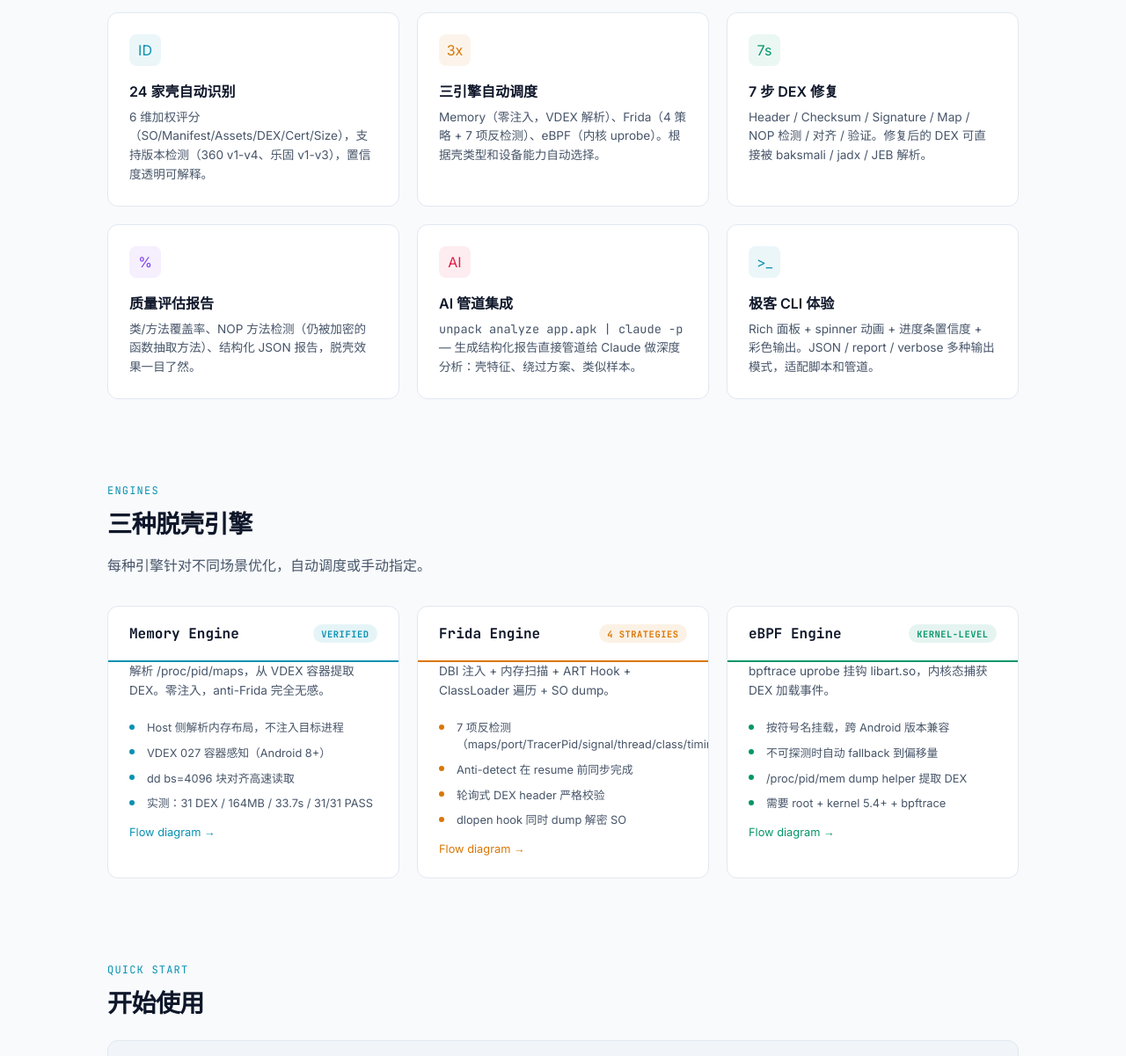
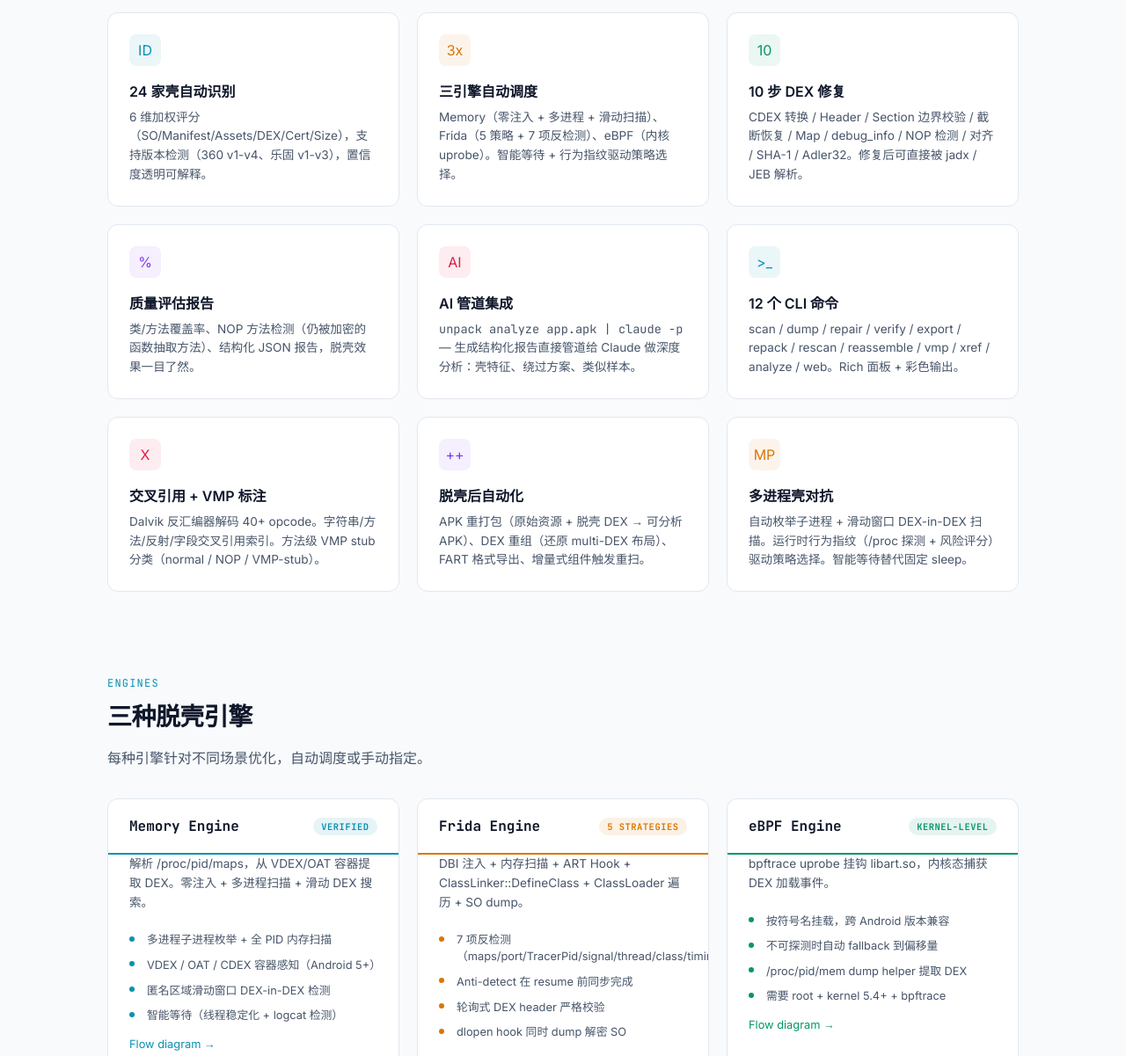
Before and after one commit to overkazaf/unpack, a plain HTML site: page docs/index.html in a window 1280 px wide. Shown: the part 740-1941 px from the top of the page at 88% size. Drawn offline with Linux system fonts and the light colour scheme.

Commit message:
docs: update GitHub Pages with all new features
Feature cards: 10-step repair, 5 Frida strategies, xref+VMP analysis,
post-unpack automation, multi-process support. Engine cards updated.
Quick Start section expanded with 6 new post-unpack commands.

Co-Authored-By: Claude Opus 4.6 (1M context) <noreply@anthropic.com>
Claude-Session: https://claude.ai/code/session_01Pu2hYukHy2CCezoggeg97e

```diff
--- a/docs/index.html
+++ b/docs/index.html
@@ -458,12 +458,12 @@
       <div class="feature-card">
         <div class="feature-icon" style="background:rgba(217,119,6,0.08);color:var(--amber)">3x</div>
         <h3>三引擎自动调度</h3>
-        <p>Memory（零注入，VDEX 解析）、Frida（4 策略 + 7 项反检测）、eBPF（内核 uprobe）。根据壳类型和设备能力自动选择。</p>
+        <p>Memory（零注入 + 多进程 + 滑动扫描）、Frida（5 策略 + 7 项反检测）、eBPF（内核 uprobe）。智能等待 + 行为指纹驱动策略选择。</p>
       </div>
       <div class="feature-card">
-        <div class="feature-icon" style="background:rgba(5,150,105,0.08);color:var(--emerald)">7s</div>
-        <h3>7 步 DEX 修复</h3>
-        <p>Header / Checksum / Signature / Map / NOP 检测 / 对齐 / 验证。修复后的 DEX 可直接被 baksmali / jadx / JEB 解析。</p>
+        <div class="feature-icon" style="background:rgba(5,150,105,0.08);color:var(--emerald)">10</div>
+        <h3>10 步 DEX 修复</h3>
+        <p>CDEX 转换 / Header / Section 边界校验 / 截断恢复 / Map / debug_info / NOP 检测 / 对齐 / SHA-1 / Adler32。修复后可直接被 jadx / JEB 解析。</p>
       </div>
       <div class="feature-card">
         <div class="feature-icon" style="background:rgba(124,58,237,0.08);color:var(--violet)">%</div>
@@ -477,8 +477,23 @@
       </div>
       <div class="feature-card">
         <div class="feature-icon" style="background:rgba(8,145,178,0.08);color:var(--cyan)">&gt;_</div>
-        <h3>极客 CLI 体验</h3>
-        <p>Rich 面板 + spinner 动画 + 进度条置信度 + 彩色输出。JSON / report / verbose 多种输出模式，适配脚本和管道。</p>
+        <h3>12 个 CLI 命令</h3>
+        <p>scan / dump / repair / verify / export / repack / rescan / reassemble / vmp / xref / analyze / web。Rich 面板 + 彩色输出。</p>
+      </div>
+      <div class="feature-card">
+        <div class="feature-icon" style="background:rgba(225,29,72,0.08);color:var(--rose)">X</div>
+        <h3>交叉引用 + VMP 标注</h3>
+        <p>Dalvik 反汇编器解码 40+ opcode。字符串/方法/反射/字段交叉引用索引。方法级 VMP stub 分类（normal / NOP / VMP-stub）。</p>
+      </div>
+      <div class="feature-card">
+        <div class="feature-icon" style="background:rgba(124,58,237,0.08);color:var(--violet)">++</div>
+        <h3>脱壳后自动化</h3>
+        <p>APK 重打包（原始资源 + 脱壳 DEX → 可分析 APK）、DEX 重组（还原 multi-DEX 布局）、FART 格式导出、增量式组件触发重扫。</p>
+      </div>
+      <div class="feature-card">
+        <div class="feature-icon" style="background:rgba(217,119,6,0.08);color:var(--amber)">MP</div>
+        <h3>多进程壳对抗</h3>
+        <p>自动枚举子进程 + 滑动窗口 DEX-in-DEX 扫描。运行时行为指纹（/proc 探测 + 风险评分）驱动策略选择。智能等待替代固定 sleep。</p>
       </div>
     </div>
   </section>
@@ -495,12 +510,12 @@
           <span class="engine-badge">VERIFIED</span>
         </div>
         <div class="engine-body">
-          <p>解析 /proc/pid/maps，从 VDEX 容器提取 DEX。零注入，anti-Frida 完全无感。</p>
+          <p>解析 /proc/pid/maps，从 VDEX/OAT 容器提取 DEX。零注入 + 多进程扫描 + 滑动 DEX 搜索。</p>
           <ul>
-            <li>Host 侧解析内存布局，不注入目标进程</li>
-            <li>VDEX 027 容器感知（Android 8+）</li>
-            <li>dd bs=4096 块对齐高速读取</li>
-            <li>实测：31 DEX / 164MB / 33.7s / 31/31 PASS</li>
+            <li>多进程子进程枚举 + 全 PID 内存扫描</li>
+            <li>VDEX / OAT / CDEX 容器感知（Android 5+）</li>
+            <li>匿名区域滑动窗口 DEX-in-DEX 检测</li>
+            <li>智能等待（线程稳定化 + logcat 检测）</li>
           </ul>
           <a href="engine-memory.html" class="engine-link">Flow diagram &rarr;</a>
         </div>
@@ -508,10 +523,10 @@
       <div class="engine-card e-frida">
         <div class="engine-header">
           <h3>Frida Engine</h3>
-          <span class="engine-badge">4 STRATEGIES</span>
+          <span class="engine-badge">5 STRATEGIES</span>
         </div>
         <div class="engine-body">
-          <p>DBI 注入 + 内存扫描 + ART Hook + ClassLoader 遍历 + SO dump。</p>
+          <p>DBI 注入 + 内存扫描 + ART Hook + ClassLinker::DefineClass + ClassLoader 遍历 + SO dump。</p>
           <ul>
             <li>7 项反检测（maps/port/TracerPid/signal/thread/class/timing）</li>
             <li>Anti-detect 在 resume 前同步完成</li>
@@ -561,6 +576,14 @@
 <span class="comment"># Repair + Verify</span>
 <span class="cmd">unpack repair</span> ./unpacked/             <span class="comment"># fix dumped DEX files</span>
 <span class="cmd">unpack verify</span> ./unpacked/             <span class="comment"># check integrity + quality</span>
+
+<span class="comment"># Post-Unpack Analysis</span>
+<span class="cmd">unpack repack</span> app.apk ./unpacked/ <span class="flag">-o</span> ./repacked  <span class="comment"># APK for jadx/JEB</span>
+<span class="cmd">unpack xref</span> ./unpacked/ <span class="flag">-j</span> xref.json    <span class="comment"># strings/calls/reflection index</span>
+<span class="cmd">unpack vmp</span> ./unpacked/                   <span class="comment"># VMP stub classification</span>
+<span class="cmd">unpack reassemble</span> app.apk ./unpacked/    <span class="comment"># map to original DEX layout</span>
+<span class="cmd">unpack export</span> ./unpacked/ <span class="flag">-f fart</span>        <span class="comment"># FART format export</span>
+<span class="cmd">unpack rescan</span> app.apk ./unpacked/ <span class="flag">-r 5</span>  <span class="comment"># trigger components, re-scan</span>
 
 <span class="comment"># AI Analysis</span>
 <span class="cmd">unpack analyze</span> app.apk | <span class="cmd">claude</span> <span class="flag">-p</span>   <span class="comment"># deep packer analysis via Claude</span></pre>
```
